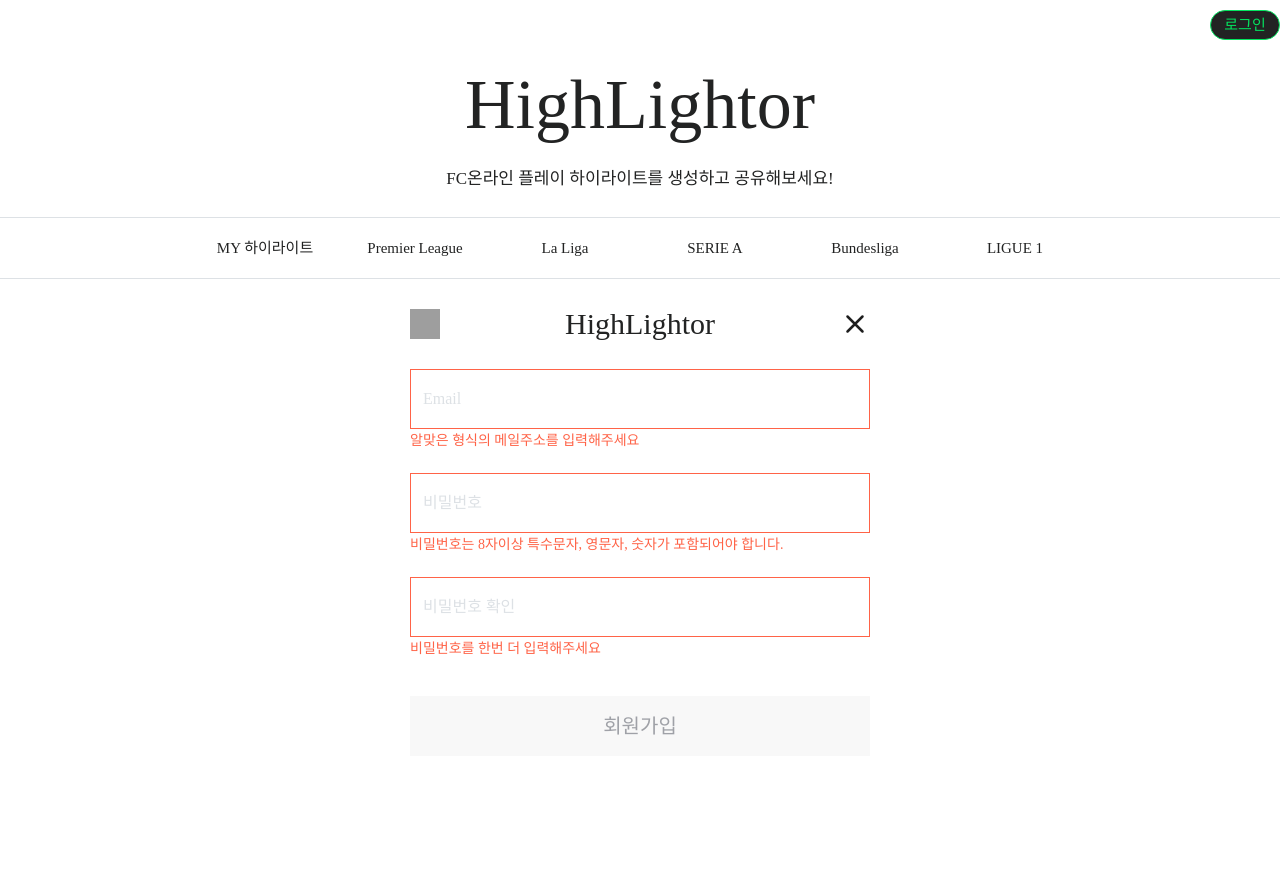
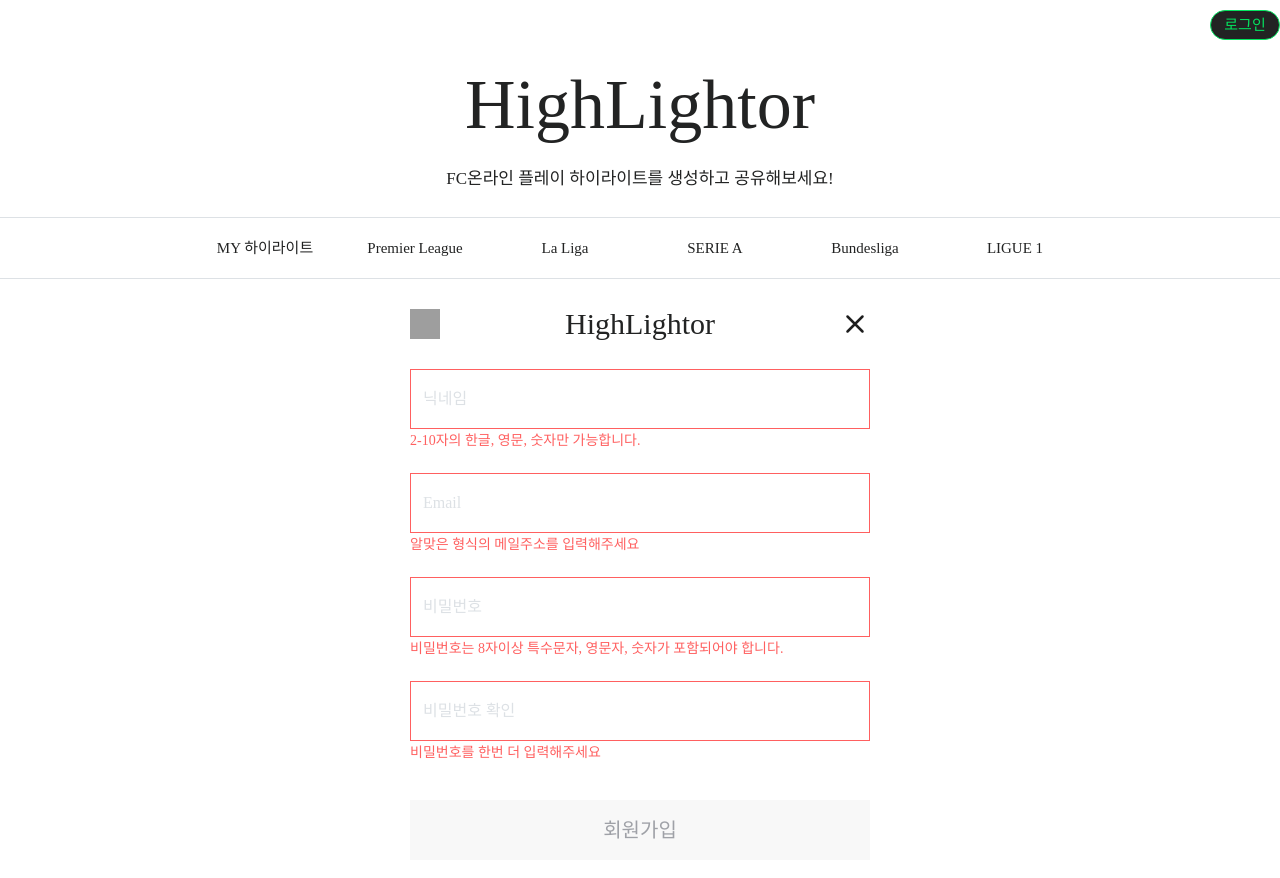
Before and after one commit to KingJiwon/highlightor, a Next.js app: page /signup in a window 1280 px wide. Shown: the top 878 px of the page. Before the commit the page ends 800 px from the top, so only its background shows below. Built offline with nearby package versions, Linux system fonts and the light colour scheme; no server answers; grey boxes are pictures that could not be loaded; a web font is replaced by a local one.

Commit message:
유저 닉네임 추가

```diff
--- a/components/Signup.js
+++ b/components/Signup.js
@@ -5,7 +5,11 @@ import Link from 'next/link';
 import { useRouter } from 'next/navigation';
 import { useState } from 'react';
 import generalLogin from '@/app/apis/user';
-import { emailValidation, passwordValidation } from '@/util/validation';
+import {
+  nicknameValidation,
+  emailValidation,
+  passwordValidation,
+} from '@/util/validation';
 import {
   INVALID_EMAIL,
   INVALID_PASSWORD,
@@ -13,21 +17,27 @@ import {
   VALID_EMAIL,
   VALID_PASSWORD,
   VALID_PASSWORDCHECK,
+  INVALID_NICKNAME,
+  VALID_NICKNAME,
 } from '@/util/variable';
 
 export default function Signup() {
   const router = useRouter();
 
+  const [error, setError] = useState(null);
   const [formState, setFormState] = useState({
+    nickname: '',
     email: '',
     password: '',
     passwordCheck: '',
   });
 
   const [validationState, setValidationState] = useState({
+    isValidNickname: false,
     isValidEmail: false,
     isValidPassword: false,
     isValidPasswordCheck: false,
+    nicknameCaption: INVALID_NICKNAME,
     emailCaption: INVALID_EMAIL,
     passwordCaption: INVALID_PASSWORD,
     passwordCheckCaption: INVALID_PASSWORDCHECK,
@@ -35,9 +45,28 @@ export default function Signup() {
 
   const handleSubmit = async (event) => {
     event.preventDefault();
-    const info = { email: formState.email, password: formState.password };
+    const info = {
+      nickname: formState.nickname,
+      email: formState.email,
+      password: formState.password,
+    };
     const res = await generalLogin(info);
-    router.push(`/alert/?status=${res.status}&message=${res.data}`, '/alert');
+
+    if (res.data.err) return setError(res.data.err);
+    // error 없으면 모달로 push
+    return router.push(
+      `/alert/?status=${res.status}&message=${res.data}`,
+      '/alert',
+    );
+  };
+
+  const validateNickname = (nickname) => {
+    const isValid = nicknameValidation(nickname);
+    setValidationState((prevState) => ({
+      ...prevState,
+      isValidNickname: isValid,
+      nicknameCaption: isValid ? VALID_NICKNAME : INVALID_NICKNAME,
+    }));
   };
 
   const validateEmail = (email) => {
@@ -77,6 +106,7 @@ export default function Signup() {
     const { name, value } = e.target;
     setFormState((prevState) => ({ ...prevState, [name]: value }));
 
+    if (name === 'nickname') validateNickname(value);
     if (name === 'email') validateEmail(value);
     if (name === 'password') validatePassword(value);
     if (name === 'passwordCheck') validatePasswordCheck(value);
@@ -101,6 +131,29 @@ export default function Signup() {
           />
         </div>
         <form onSubmit={handleSubmit} className={signup.signup_form}>
+          {error && <p className={signup.signup_form_error}>{error}</p>}
+          <input
+            value={formState.nickname}
+            onChange={handleChange}
+            className={signup.signup_form_nickname}
+            name="nickname"
+            type="text"
+            placeholder="닉네임"
+            style={{
+              borderColor: validationState.isValidNickname
+                ? '#04e45f'
+                : '#ff6060',
+            }}
+          />
+          <p
+            className={signup.signup_form_caption}
+            style={{
+              color: validationState.isValidNickname ? '#04e45f' : '#ff6060',
+            }}
+          >
+            {validationState.nicknameCaption}
+          </p>
+
           <input
             value={formState.email}
             onChange={handleChange}
@@ -109,13 +162,13 @@ export default function Signup() {
             type="text"
             placeholder="Email"
             style={{
-              borderColor: validationState.isValidEmail ? '#04e45f' : 'tomato',
+              borderColor: validationState.isValidEmail ? '#04e45f' : '#ff6060',
             }}
           />
           <p
             className={signup.signup_form_caption}
             style={{
-              color: validationState.isValidEmail ? '#04e45f' : 'tomato',
+              color: validationState.isValidEmail ? '#04e45f' : '#ff6060',
             }}
           >
             {validationState.emailCaption}
@@ -131,13 +184,13 @@ export default function Signup() {
             style={{
               borderColor: validationState.isValidPassword
                 ? '#04e45f'
-                : 'tomato',
+                : '#ff6060',
             }}
           />
           <p
             className={signup.signup_form_caption}
             style={{
-              color: validationState.isValidPassword ? '#04e45f' : 'tomato',
+              color: validationState.isValidPassword ? '#04e45f' : '#ff6060',
             }}
           >
             {validationState.passwordCaption}
@@ -153,7 +206,7 @@ export default function Signup() {
             style={{
               borderColor: validationState.isValidPasswordCheck
                 ? '#04e45f'
-                : 'tomato',
+                : '#ff6060',
             }}
           />
           <p
@@ -161,7 +214,7 @@ export default function Signup() {
             style={{
               color: validationState.isValidPasswordCheck
                 ? '#04e45f'
-                : 'tomato',
+                : '#ff6060',
             }}
           >
             {validationState.passwordCheckCaption}
--- a/pages/api/auth/[...nextauth].js
+++ b/pages/api/auth/[...nextauth].js
@@ -11,6 +11,7 @@ export const authOptions = {
     CredentialsProvider({
       name: 'credentials',
       credentials: {
+        nickname: { label: 'nickname', type: 'text' },
         email: { label: 'email', type: 'text' },
         password: { label: 'password', type: 'password' },
       },
@@ -24,6 +25,7 @@ export const authOptions = {
                 'Content-Type': 'application/json',
               },
               body: JSON.stringify({
+                nickname: credentials.nickname,
                 email: credentials.email,
                 password: credentials.password,
               }),
@@ -59,6 +61,7 @@ export const authOptions = {
         return {
           ...token,
           user: {
+            nickname: user.nickname,
             name: user.name,
             email: user.email,
           },
--- a/pages/api/auth/signup.js
+++ b/pages/api/auth/signup.js
@@ -10,7 +10,7 @@ export default async function signup(req, res) {
         res.status(409).send('빈 항목이 존재합니다.');
       }
       if (await db.collection('user_cred').findOne({ email: `${email}` })) {
-        res.status(409).send('이미 존재하는 이메일입니다.');
+        res.status(409).json({ err: '이미 가입 된 이메일입니다.' });
       }
       const hash = await bcrypt.hash(req.body.password, 10);
       req.body.password = hash;
--- a/styles/_variables.scss
+++ b/styles/_variables.scss
@@ -2,7 +2,11 @@
 
 $main-color-green: #04e45f;
 $main-color-black: #222323;
+
 $bg-color-gray: #f8f8f8;
 $bg-color-white: #ffffff;
+
 $border-color-gray: #dde1e5;
+
 $text-color-gray: #9fa1a7;
+$error-color-red: #ff6060;
--- a/styles/components/modal/signupModal.module.scss
+++ b/styles/components/modal/signupModal.module.scss
@@ -46,23 +46,38 @@
       flex-direction: column;
       margin-top: 30px;
       width: 100%;
+      .signup_form_error {
+        display: flex;
+        justify-content: center;
+        align-items: center;
+        width: 100%;
+        margin-bottom: 10px;
+        padding: 6px 12px;
+        font-family: include.$main-font-bold;
+        font-size: 14px;
+        background-color: include.$error-color-red;
+        color: include.$bg-color-white;
+      }
       input {
         width: 100%;
         height: 60px;
       }
+      .signup_form_nickname,
       .signup_form_id,
       .signup_form_pw,
       .signup_form_pw_check {
         background-color: include.$bg-color-white;
         padding: 18px 12px;
         font-size: 16px;
-        border: 1px solid tomato;
+        border: 1px solid include.$error-color-red;
         outline: none;
       }
+      .signup_form_id,
       .signup_form_pw,
       .signup_form_pw_check {
         margin-top: 25px;
       }
+      .signup_form_nickname::placeholder,
       .signup_form_id::placeholder,
       .signup_form_pw::placeholder,
       .signup_form_pw_check::placeholder {
@@ -72,9 +87,10 @@
       .signup_form_caption {
         margin-top: 5px;
         font-size: 14px;
-        color: tomato;
+        color: include.$error-color-red;
       }
 
+      .signup_form_nickname:focus,
       .signup_form_id:focus,
       .signup_form_pw:focus,
       .signup_form_pw_check:focus {
--- a/util/validation.js
+++ b/util/validation.js
@@ -1,18 +1,17 @@
+const nicknameValidation = (nickname) => {
+  const nicknamePattern = /^([a-zA-Z0-9ㄱ-ㅎ|ㅏ-ㅣ|가-힣]).{1,10}$/;
+  return nicknamePattern.test(nickname);
+};
+
 const emailValidation = (email) => {
   // eslint-disable-next-line no-useless-escape
   const emailPattern = /^[A-Za-z0-9_\.\-]+@[A-Za-z0-9\-]+\.[A-za-z0-9\-]+/;
-  if (!emailPattern.test(email)) {
-    return false;
-  }
-  return true;
+  return emailPattern.test(email);
 };
 
 const passwordValidation = (password) => {
   const passwordPattern =
     /^(?=.*[A-Za-z])(?=.*\d)(?=.*[@$!%*#?&])[A-Za-z\d@$!%*#?&]{8,}$/;
-  if (!passwordPattern.test(password)) {
-    return false;
-  }
-  return true;
+  return passwordPattern.test(password);
 };
-export { emailValidation, passwordValidation };
+export { nicknameValidation, emailValidation, passwordValidation };
--- a/util/variable.js
+++ b/util/variable.js
@@ -5,7 +5,8 @@ const INVALID_PASSWORD =
 const VALID_PASSWORD = '사용가능한 비밀번호입니다.';
 const INVALID_PASSWORDCHECK = '비밀번호를 한번 더 입력해주세요';
 const VALID_PASSWORDCHECK = '비밀번호 확인이 완료되었습니다';
-
+const INVALID_NICKNAME = '2-10자의 한글, 영문, 숫자만 가능합니다.';
+const VALID_NICKNAME = '사용 가능한 닉네임입니다.';
 export {
   INVALID_EMAIL,
   VALID_EMAIL,
@@ -13,4 +14,6 @@ export {
   VALID_PASSWORD,
   INVALID_PASSWORDCHECK,
   VALID_PASSWORDCHECK,
+  INVALID_NICKNAME,
+  VALID_NICKNAME,
 };
```
Also changed, not shown: app/page.js (+4 -7 lines).
